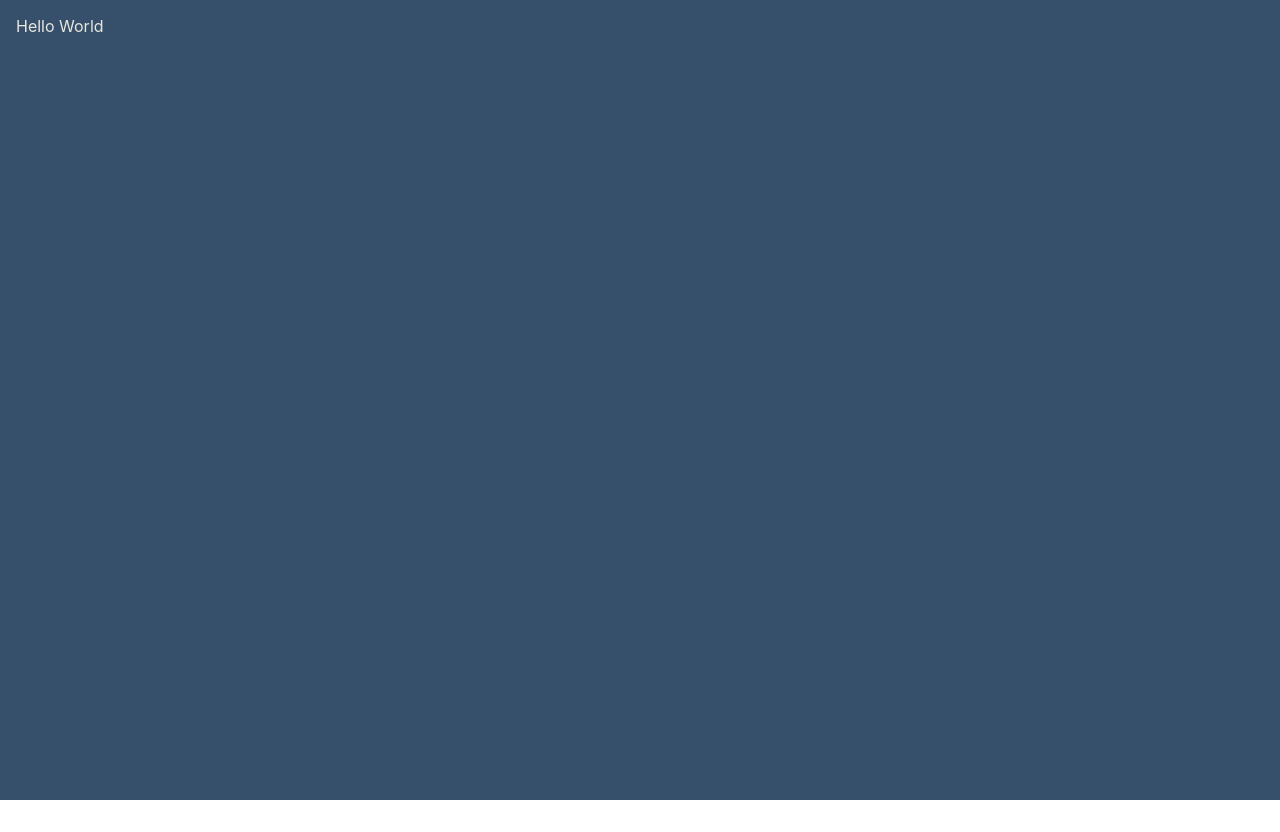
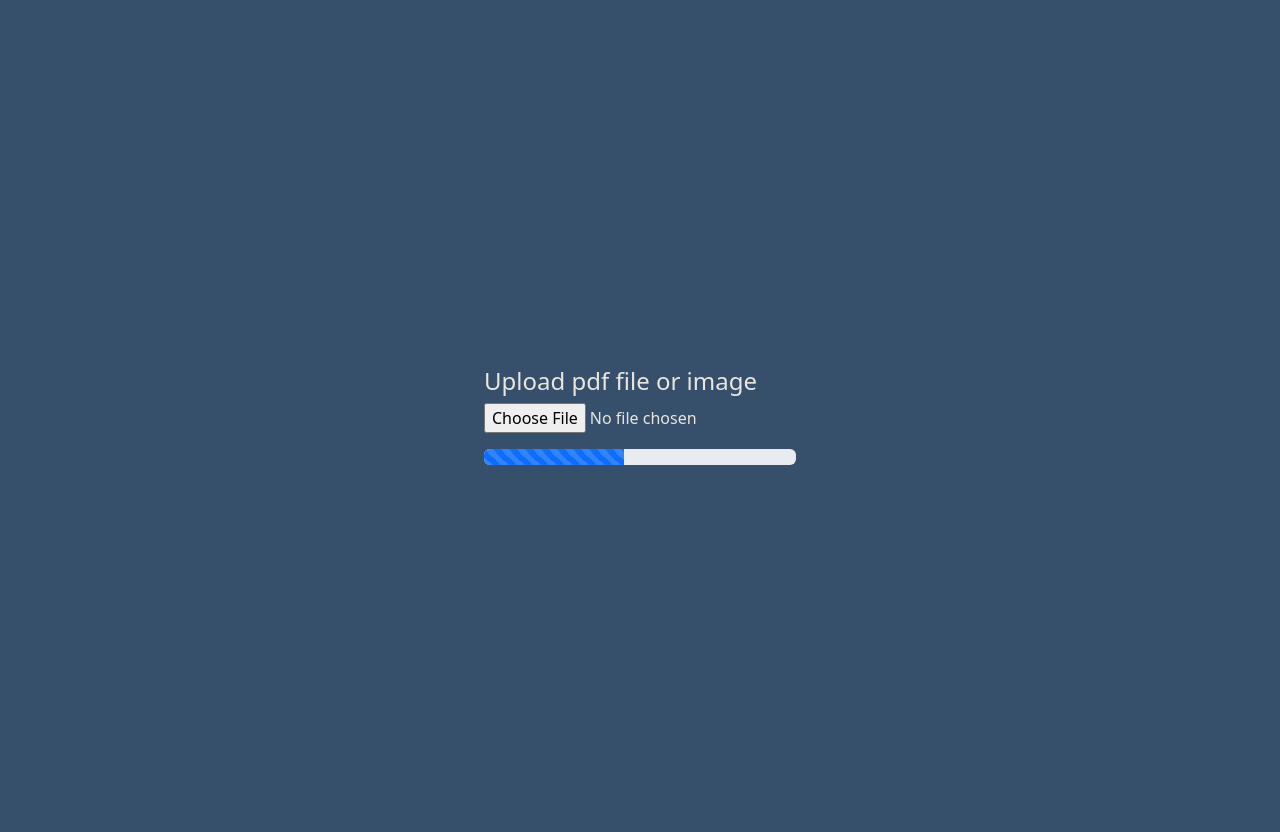
Before and after one commit to pradhanishan/hf-buddha-ui, a React (Create React App) app in the folder secure-phi-web/: page / in a window 1280 px wide. Before the commit the page ends 800 px from the top, so only its background shows below. Built offline with nearby package versions, Linux system fonts and the light colour scheme.

Commit message:
add homepage and bootstrap

```diff
--- a/secure-phi-web/src/App.tsx
+++ b/secure-phi-web/src/App.tsx
@@ -1,6 +1,17 @@
 import classes from "./app.module.css";
+import { Routes, Route } from "react-router-dom";
+import HomePage from "./pages/HomePage";
+import DetailPage from "./pages/DetailPage";
+
 function App() {
-  return <div className={classes.app}>Hello World</div>;
+  return (
+    <div className={classes.app}>
+      <Routes>
+        <Route path="" element={<HomePage />} />
+        <Route path="detail" element={<DetailPage />} />
+      </Routes>
+    </div>
+  );
 }
 
 export default App;
--- /dev/null
+++ b/secure-phi-web/src/components/InputContent.tsx
@@ -0,0 +1,19 @@
+import { FC } from "react";
+import classes from "./input-content.module.css";
+import ProgressBar from "react-bootstrap/ProgressBar";
+
+const InputContent: FC = () => {
+  return (
+    <div className={classes["input-content"]}>
+      <h4>Upload pdf file or image</h4>
+      <input
+        type="file"
+        accept="image/jpeg,application.pdf,image/png"
+        className="mb-3"
+      />
+      <ProgressBar animated now={45} />
+    </div>
+  );
+};
+
+export default InputContent;
--- a/secure-phi-web/src/index.tsx
+++ b/secure-phi-web/src/index.tsx
@@ -1,8 +1,14 @@
 import ReactDOM from "react-dom/client";
+import { BrowserRouter } from "react-router-dom";
 import "./index.css";
 import App from "./App";
+import "bootstrap/dist/css/bootstrap.min.css";
 
 const root = ReactDOM.createRoot(
   document.getElementById("root") as HTMLElement
 );
-root.render(<App />);
+root.render(
+  <BrowserRouter>
+    <App />
+  </BrowserRouter>
+);
--- /dev/null
+++ b/secure-phi-web/src/pages/DetailPage.tsx
@@ -0,0 +1,7 @@
+import { FC } from "react";
+
+const DetailPage: FC = () => {
+  return <div>Detail Page</div>;
+};
+
+export default DetailPage;
--- /dev/null
+++ b/secure-phi-web/src/pages/HomePage.tsx
@@ -0,0 +1,13 @@
+import { FC } from "react";
+import InputContent from "../components/InputContent";
+import classes from "./home-page.module.css";
+
+const HomePage: FC = () => {
+  return (
+    <div className={classes["home-page"]}>
+      <InputContent />
+    </div>
+  );
+};
+
+export default HomePage;
--- /dev/null
+++ b/secure-phi-web/src/pages/home-page.module.css
@@ -0,0 +1,6 @@
+.home-page {
+  display: flex;
+  min-height: 100vh;
+  justify-content: center;
+  align-items: center;
+}
```
Also changed, not shown: secure-phi-web/package.json (+7 -0 lines), secure-phi-web/src/components/input-content.module.css (added), 1 other file (tests, documents, lock files or other folders).
